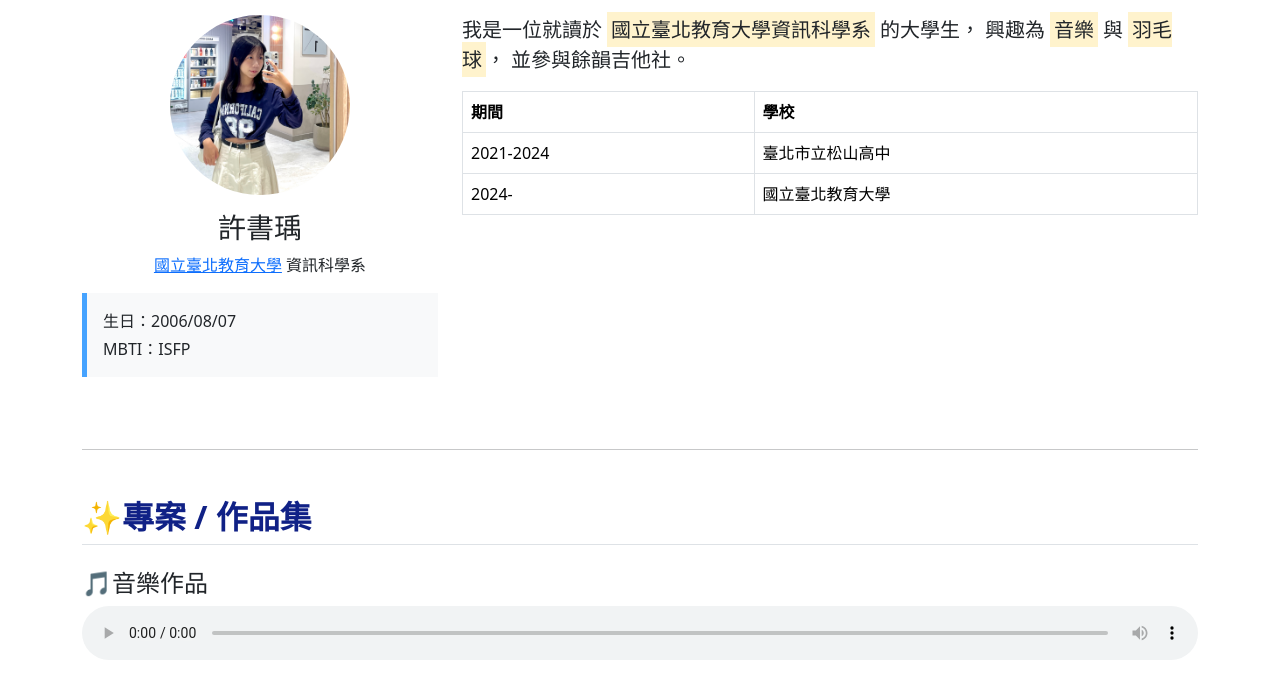
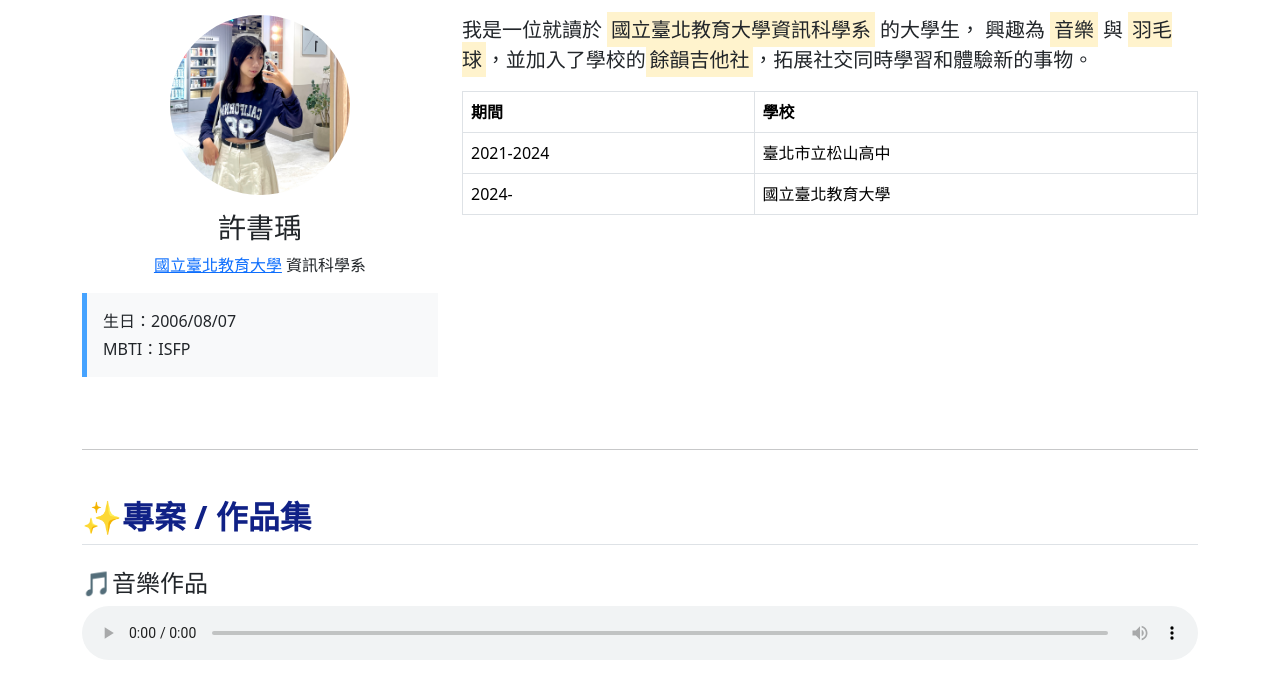
Before and after one commit to 111316011/website_CSS, a plain HTML site: page index.html in a window 1280 px wide. Shown: the part 424-1100 px from the top of the page. Drawn offline with nearby package versions, Linux system fonts and the light colour scheme.

Commit message:
Add files via upload

```diff
--- a/index.html
+++ b/index.html
@@ -84,9 +84,7 @@
 <div class="col-md-8">
   <p class="fs-5">
     我是一位就讀於 <mark>國立臺北教育大學資訊科學系</mark> 的大學生，
-    興趣為 <mark>音樂</mark> 與 <mark>羽毛球</mark>，
-    並參與餘韻吉他社。
-  </p>
+    興趣為 <mark>音樂</mark> 與 <mark>羽毛球</mark>，並加入了學校的<mark>餘韻吉他社</mark>，拓展社交同時學習和體驗新的事物。</p>
 
   <table class="table table-bordered">
     <thead>
```
